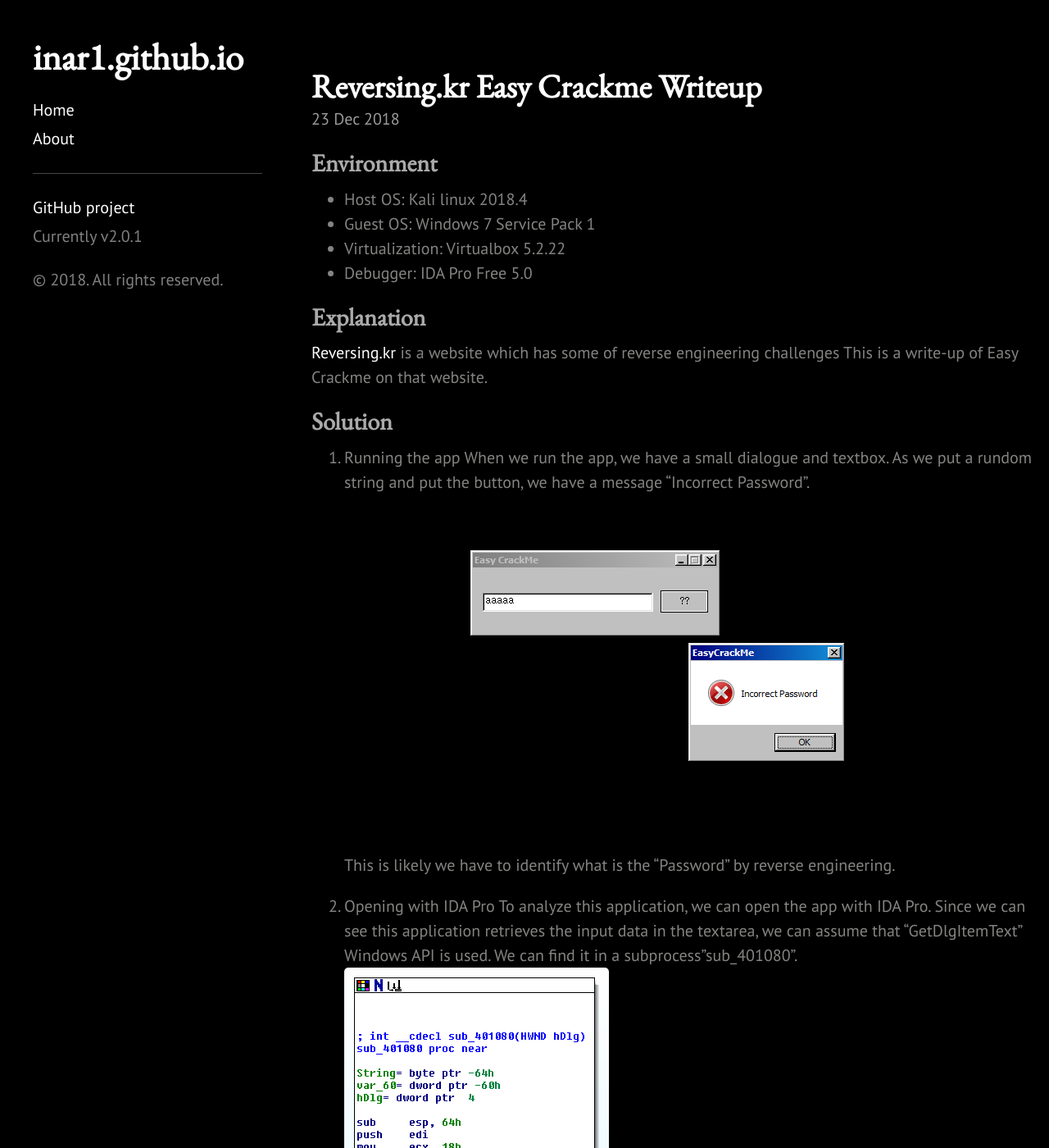
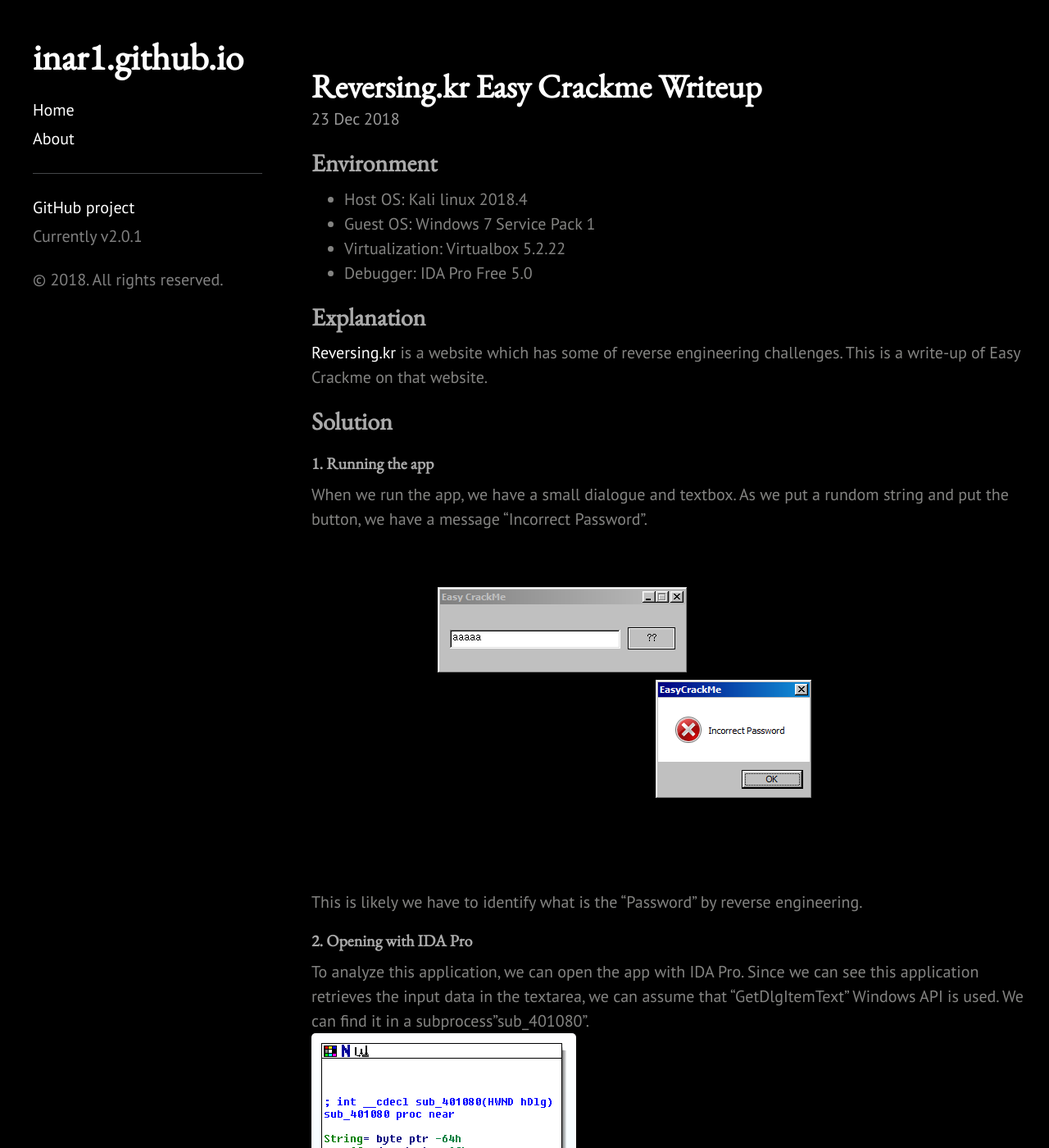
Before and after one commit to 1n4r1/1n4r1.github.io, a Jekyll site: the page built from _posts/2018-12-23-Easy-Crackme-Writeup.md, in a window 1280 px wide and 1400 px high. Shown: the whole window at 82% size. Built offline with Jekyll 4.4.1, drawn with Linux system fonts in a browser that asks for light colours; some of the changed text lies outside the part shown.

Commit message:
upload 2018-12-23

```diff
--- a/_posts/2018-12-23-Easy-Crackme-Writeup.md
+++ b/_posts/2018-12-23-Easy-Crackme-Writeup.md
@@ -10,24 +10,24 @@ title: Reversing.kr Easy Crackme Writeup
 * Debugger: IDA Pro Free 5.0
 
 ## Explanation
-<a href="http://reversing.kr">Reversing.kr</a> is a website which has some of reverse engineering challenges
+<a href="http://reversing.kr">Reversing.kr</a> is a website which has some of reverse engineering challenges.
 This is a write-up of Easy Crackme on that website.
 
 
 ## Solution
-1. Running the app
+#### 1. Running the app
 When we run the app, we have a small dialogue and textbox.
 As we put a rundom string and put the button, we have a message "Incorrect Password".
 ![placeholder](https://inar1.github.io/public/images/2018-12-22-22-47-15.png)
 This is likely we have to identify what is the "Password" by reverse engineering.
 
-2. Opening with IDA Pro
+#### 2. Opening with IDA Pro
 To analyze this application, we can open the app with IDA Pro.
 Since we can see this application retrieves the input data in the textarea, we can assume that "GetDlgItemText" Windows API is used.
 We can find it in a subprocess"sub_401080".
 ![placeholder](https://inar1.github.io/public/images/2018-12-23-11-27-39.png)
 
-3. Getting password
+#### 3. Getting password
 According to the manual of <a href="https://docs.microsoft.com/en-us/windows/desktop/api/winuser/nf-winuser-getdlgitemtexta">GetDlgItemText</a>, we can find where is the memory location the input data was stored.
 {% highlight c %}
 UINT GetDlgItemTextA(
```
